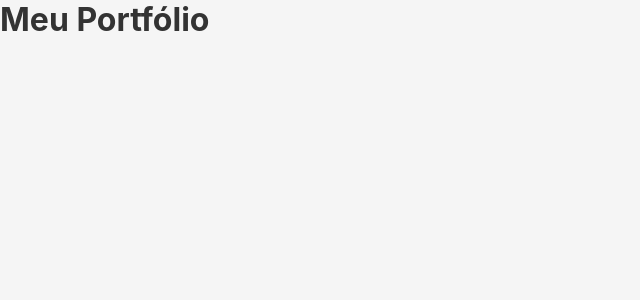
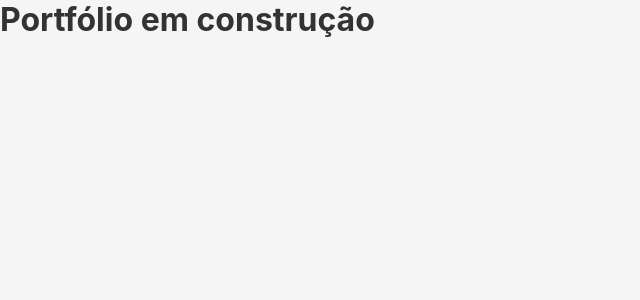
Before and after one commit to rogeriocaetanojr/portfolio-rogerio, a React (Vite) app: page / in a window 1280 px wide. Shown: the top 300 px of the page, without its empty margins (0-640 px from the left). Built offline with nearby package versions, Linux system fonts and the light colour scheme.

Commit message:
refactor: organiza estrutura inicial do projeto

```diff
--- a/src/App.jsx
+++ b/src/App.jsx
@@ -1,8 +1,8 @@
+import { Home } from './pages/Home'
+
 function App() {
   return (
-    <div>
-      <h1>Meu Portfólio</h1>
-    </div>
+    <Home />
   )
 }
 
--- /dev/null
+++ b/src/pages/Home.jsx
@@ -0,0 +1,7 @@
+export function Home() {
+  return (
+    <div>
+      <h1>Portfólio em construção</h1>
+    </div>
+  )
+}
```
Also changed, not shown: 1 other file (tests, documents, lock files or other folders).
